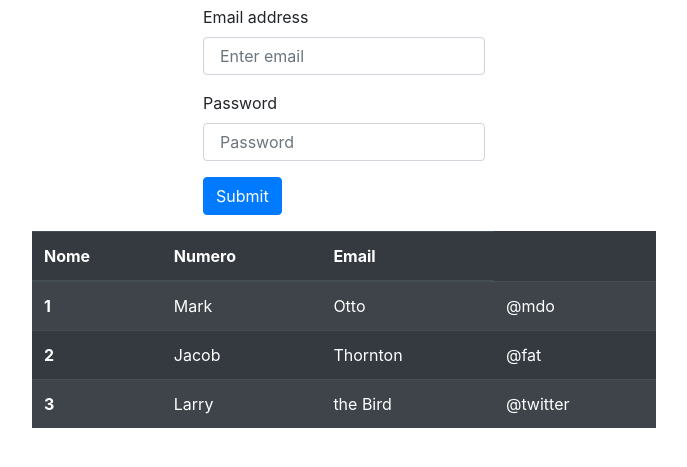
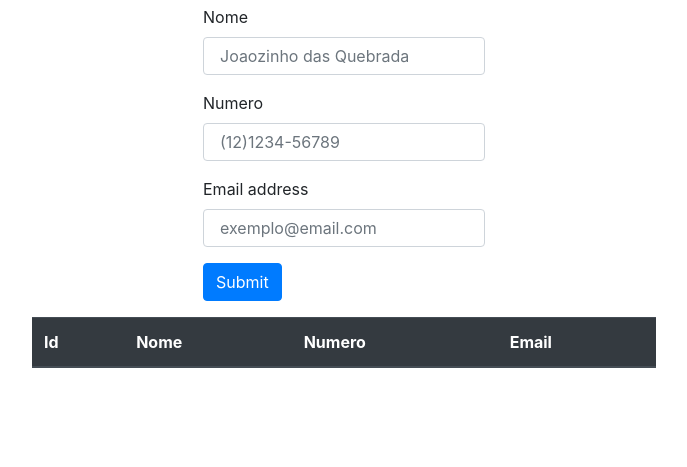
Before and after one commit to gustavohn2017/ebac_listajs, a website: page lista_js/index.html in a window 1280 px wide. Shown: the part 41-508 px from the top of the page, without its empty margins (296-983 px from the left). Drawn offline with nearby package versions, Linux system fonts and the light colour scheme.

Commit message:
commiting changes

```diff
--- a/lista_js/index.html
+++ b/lista_js/index.html
@@ -9,46 +9,34 @@
 <body>
   <h2 class="d-flex justify-content-center">Lista contatos</h2>
     <div class="d-flex justify-content-center w-300">
-          <form>
+          <form id="form-contato">
+            <div class="form-group">
+              <label for="exampleNome">Nome</label>
+              <input id="nome" type="text" class="form-control w-250 p-3" id="formNome" placeholder="Joaozinho das Quebrada">
+            </div>
+            <div class="form-group">
+              <label for="exampleNome">Numero</label>
+              <input id="numero" type="number" class="form-control w-250 p-3" id="formNumero" placeholder="(12)1234-56789">
+            </div>
             <div class="form-group">
               <label for="exampleInputEmail1">Email address</label>
-              <input type="email" class="form-control w-250 p-3" id="exampleInputEmail1" aria-describedby="emailHelp" placeholder="Enter email">
-            </div>
-            <div class="form-group">
-              <label for="exampleInputPassword1">Password</label>
-              <input type="password" class="form-control w-250 p-3" id="exampleInputPassword1" placeholder="Password">
+              <input id = "email" type="email" class="form-control w-250 p-3" id="formEmail" aria-describedby="emailHelp" placeholder="exemplo@email.com">
             </div>
             <button type="submit" class="btn btn-primary">Submit</button>
           </form>
         </div>
-        <div class="d-flex justify-content-center w-300 p-3">
-        <table class="table table-striped table-dark w-50">
+        <div class="d-flex justify-content-center w-30 p-3">
+        <table id="table" class="table table-striped table-dark w-50">
             <thead>
               <tr>
+                <th scope="col">Id</th>
                 <th scope="col">Nome</th>
                 <th scope="col">Numero</th>
                 <th scope="col">Email</th>
               </tr>
             </thead>
             <tbody>
-              <tr>
-                <th scope="row">1</th>
-                <td>Mark</td>
-                <td>Otto</td>
-                <td>@mdo</td>
-              </tr>
-              <tr>
-                <th scope="row">2</th>
-                <td>Jacob</td>
-                <td>Thornton</td>
-                <td>@fat</td>
-              </tr>
-              <tr>
-                <th scope="row">3</th>
-                <td>Larry</td>
-                <td>the Bird</td>
-                <td>@twitter</td>
-              </tr>
+              <!-- resultado JS aparecerá aqui -->
             </tbody>
           </table>
         </div>
--- a/lista_js/script.js
+++ b/lista_js/script.js
@@ -0,0 +1,24 @@
+const form = document.getElementById('form-contato');
+form.addEventListener('submit', function(e){
+    e.preventDefault();
+    const inputNome = document.getElementById('nome');
+    const inputEmail = document.getElementById('email');
+    const inputNumero = document.getElementById('numero');
+
+    let linha = '<tr>'
+    linha += `<td>${inputNome.value}</td>`
+    linha += `<td>${inputEmail.value}</td>`
+    linha += `<td>${inputNumero.value}</td>`
+    linha += '</tr>'
+
+    linhas += linha
+
+    const corpotabela = document.querySelector('tbody');
+    corpotabela.innerHTML = linhas;
+    inputNome.value = '';
+    inputEmail.value = '';
+    inputNumero.value = '';
+
+
+
+})
```
